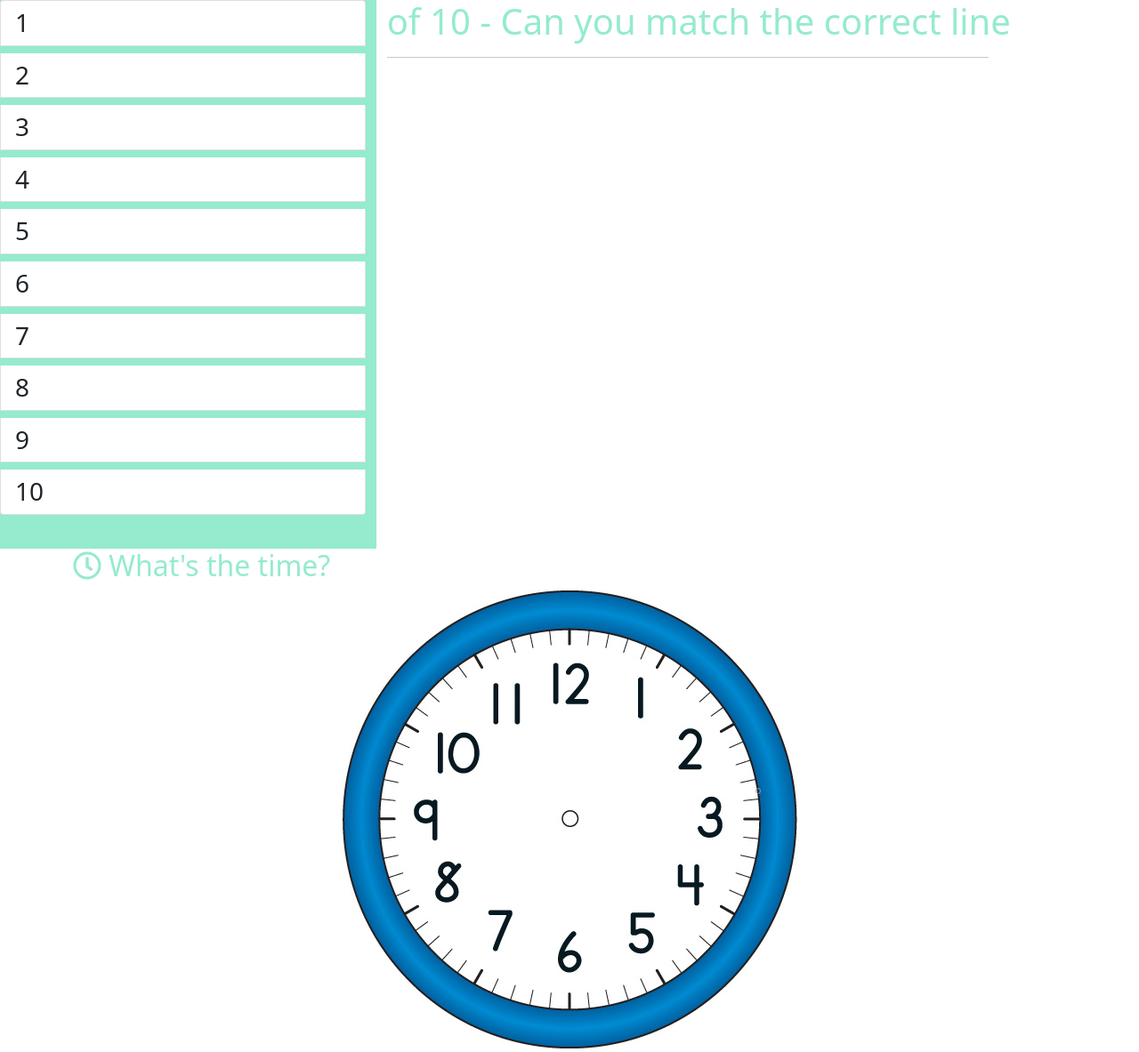
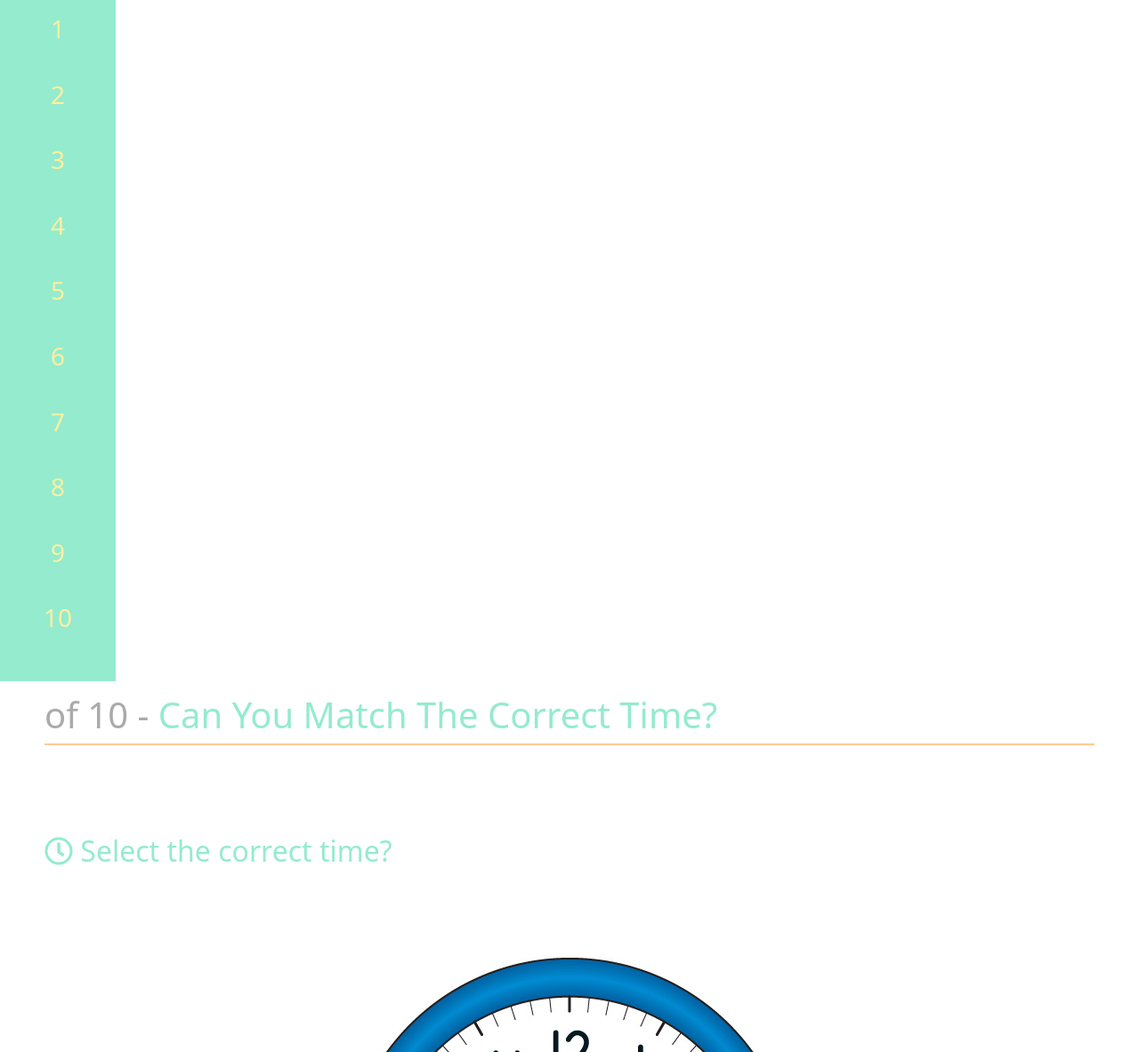
Before and after one commit to Slendz/msp2-clock-game, a plain HTML site: page index.html in a window 1280 px wide. Shown: the top 1183 px of the page at 89% size. Drawn offline with nearby package versions, Linux system fonts and the light colour scheme.

Commit message:
improved styling

```diff
--- a/asset/style.css
+++ b/asset/style.css
@@ -8,24 +8,35 @@ h1, h2{
     color: #94ebcd
 }
 /* --------- Heading */
-.header {
-    margin: auto;
+.heading {
+    margin: 100px 50px 100px 50px;
 }
 
 /* --------- Sidebar */
 .sidebar{
-    color: #94ebcd;
+    background-color: #94ebcd;
     display: table-cell;
     padding: 0 30px 30px;
     float: none;
+    display: flex;
+    flex-grow: 1;
+    flex-shrink: 1;
+    flex-direction: column;
+    height: 100%;
+    overflow-y: auto;
+    width: 130px;
+    min-width: 130px;
+    text-align: center;
 }
+
 
 .bg-color-question-number {
     background-color: #94ebcd;
 }
 
-.list-group-item-success {
-    color: #ffefa1
+.list-number{
+    color: #ffefa1;
+    padding: 1rem 0 1rem 0;
 }
 
 .numbers {
@@ -35,13 +46,16 @@ h1, h2{
 }
 
 /* --------- Title */
-
-hr {
-    height: 2px;
-    width: 80%;
-    color: #ffefa1
+#title {
+    margin: 14px 50px 0 50px;
+    overflow: hidden;
+    border-bottom: 2px solid #ffcb91;
 }
 
+.question-number {
+    color: #aaaaaa;
+
+}
 /* --------- Clock */
 
 
--- a/index.html
+++ b/index.html
@@ -10,42 +10,34 @@
 </head>
 <body>
     <!--Sidebar Question Numbers-->
-    <section>
-        <div class="row">
-            <div class="col-4 bg-color-question-number sidebar">
-                <ul class="list-group">
-                    <h3 class="list-group-item" >1</h3>
-                    <h3 class="list-group-item" >2</h3>
-                    <h3 class="list-group-item" >3</h3>
-                    <h3 class="list-group-item" >4</h3>
-                    <h3 class="list-group-item" >5</h3>
-                    <h3 class="list-group-item" >6</h3>
-                    <h3 class="list-group-item" >7</h3>
-                    <h3 class="list-group-item" >8</h3>
-                    <h3 class="list-group-item" >9</h3>
-                    <h3 class="list-group-item" >10</h3>
+        <div class="complete-area">
+            <div class="sidebar">
+                <ul class="list-group bg-color-question-number">
+                    <h3 class="list-number" >1</h3>
+                    <h3 class="list-number" >2</h3>
+                    <h3 class="list-number" >3</h3>
+                    <h3 class="list-number" >4</h3>
+                    <h3 class="list-number" >5</h3>
+                    <h3 class="list-number" >6</h3>
+                    <h3 class="list-number" >7</h3>
+                    <h3 class="list-number" >8</h3>
+                    <h3 class="list-number" >9</h3>
+                    <h3 class="list-number" >10</h3>
                 </ul>
             </div>
+        <!--Title-->
+                <div id="title">
+                    <h1><span class="question-number">of 10 - </span>Can You Match The Correct Time?</h1>
+                </div>
 
-
-    <!--Title-->
-            <div class="col-8">
-                <h1>of 10 - Can you match the correct line</h1>
-
-                <hr>
+            <!--Game name-->
+                <div class="row">
+                    <div class="col">
+                        <h2 class="heading"><i class="far fa-clock"></i> Select the correct time?</h2>
                     </div>
                 </div>
-    </section>
-    <!--Game name-->
-    <section class="container">
-        <div class="row">
-            <div class="col">
-                <h2 class="heading"><i class="far fa-clock"></i> What's the time?</h2>
-            </div>
-        </div>
-    </section>
         <!--Where the analogue clock displays-->
-    <section class="container">
+            <div class="container">
                 <div class="row justify-content-center">
                     <div class="col">
                         <div class="text-center">
@@ -53,9 +45,9 @@
                         </div>
                     </div>
                 </div>
-    </section>
+            </div>
         <!--Where the multiply choice answers are displayed-->
-    <section class="container">
+            <div class="container">
                 <div class="row">
                     <div class="col">
                         <div class="answer-area">
@@ -63,6 +55,7 @@
                         </div>
                     </div>
                 </div>
-    </section>
+            </div>
+        </div>
 </body>
 </html>
```
Lines whose indentation alone changed are shown as unchanged.
